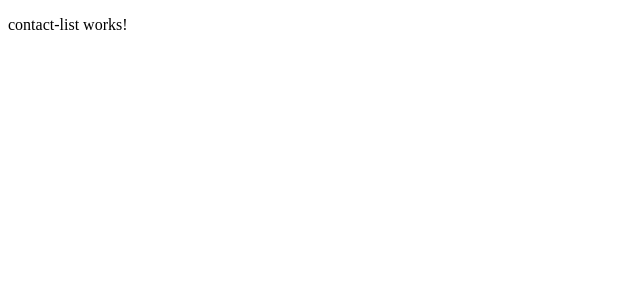
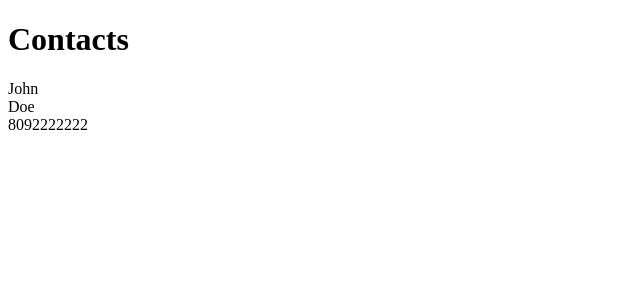
Before and after one commit to brya0196/Contact, an Angular app: page / in a window 1280 px wide. Shown: the top 300 px of the page, without its empty margins (0-640 px from the left). Built offline with nearby package versions, Linux system fonts and the light colour scheme.

Commit message:
added the api data in the app

```diff
--- a/src/app/contact-list/contact-list.component.html
+++ b/src/app/contact-list/contact-list.component.html
@@ -1,3 +1,8 @@
-<p>
-  contact-list works!
-</p>
+<h1>Contacts</h1>
+<div>
+  <div *ngFor="let contactInfo of contactsInfo">
+    <span>{{ contactInfo.name }}</span> <br>
+    <span>{{ contactInfo.lastname }}</span> <br>
+    <span>{{ contactInfo.contacts[0].contact }}</span>
+  </div>
+</div>
--- a/src/app/contact-list/contact-list.component.ts
+++ b/src/app/contact-list/contact-list.component.ts
@@ -9,14 +9,14 @@ import { Icontactinfo } from '../interfaces/icontactinfo';
 })
 export class ContactListComponent implements OnInit {
 
-  contactInfo: Array<Icontactinfo>
+  contactsInfo: Array<Icontactinfo>
 
   constructor(private contactService: ContactService) { }
 
   ngOnInit() {
     this.contactService.getContact().subscribe(data => {
-      this.contactInfo =  [...data];
-      console.log(this.contactInfo);
+      this.contactsInfo =  [...data];
+      console.log(this.contactsInfo);
     });
   }
 
```
